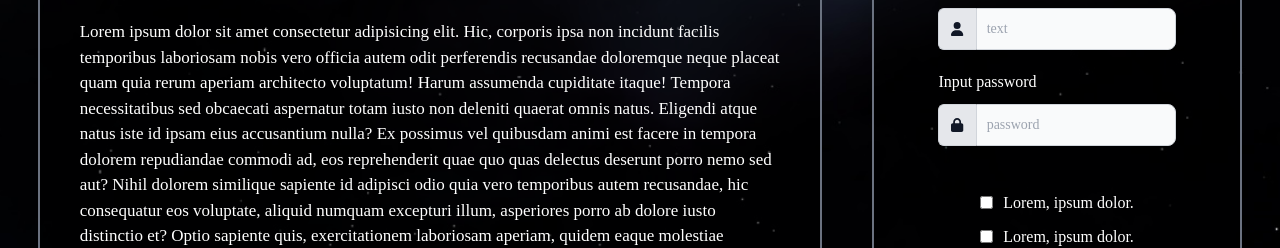
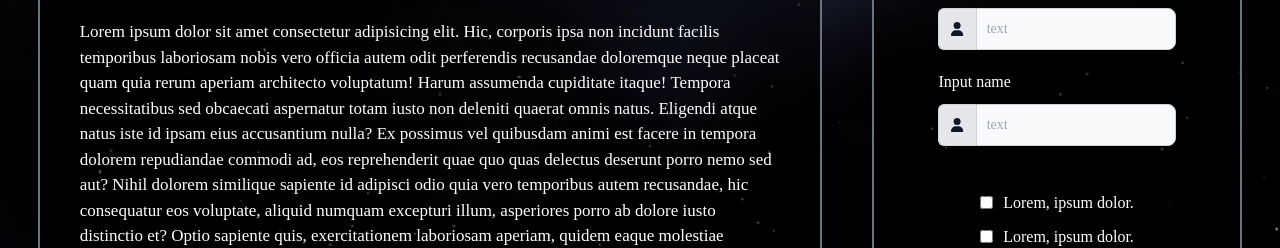
Before and after one commit to Yaroslav-Pa/Guild_site, a Nuxt app: page /apply in a window 1280 px wide. Shown: the part 276-524 px from the top of the page. Built offline with nearby package versions, Linux system fonts and the light colour scheme; a web font is replaced by a local one.

Commit message:
misc: comment responce
I'm not sure this should be commited or done.
TEXT ME NEXT TIME

```diff
--- a/pages/apply.vue
+++ b/pages/apply.vue
@@ -1,6 +1,9 @@
 <script setup>
-import inputField from "@/components/customInputField.vue";
-import inputCheckBox from "@/components/customCheckBox.vue";
+  // We need to fix this auto-import issue asap!
+  // the problem seems to lie the rendering part
+  // since the nuxt debug panel detects the components
+  import InputField from "@/components/CustomInputField.vue";
+  import InputCheckBox from "@/components/CustomCheckBox.vue";
 </script>
 <template>
   <div class="flex flex-row justify-center items-center gap-x-[50px]">
@@ -39,26 +42,27 @@ import inputCheckBox from "@/components/customCheckBox.vue";
       <div class="flex flex-col justify-center items-center gap-y-[45px]">
         <h1 class="text-[24px]">Membership application form</h1>
         <div class="flex flex-col gap-y-[20px]">
-          <inputField
-            title="Input name"
-            iconName="fa-solid fa-user"
-            type="text"
-          ></inputField>
-          <inputField
-            title="Input password"
-            iconName="fa-solid fa-lock"
-            type="password"
-          ></inputField>
+          <InputField
+            :title="'Input name'"
+            :iconName="'fa-solid fa-user'"
+            :type="'text'"
+          />
+          <InputField
+            :title="'Input name'"
+            :iconName="'fa-solid fa-user'"
+            :type="'text'"
+          />
         </div>
         <div class="flex flex-col gap-y-[10px]">
-          <inputCheckBox text="Lorem, ipsum dolor."></inputCheckBox>
-          <inputCheckBox text="Lorem, ipsum dolor."></inputCheckBox>
-          <inputCheckBox text="Lorem, ipsum dolor."></inputCheckBox>
-          <inputCheckBox text="Lorem, ipsum dolor."></inputCheckBox>
+          <InputCheckBox :text="'Lorem, ipsum dolor.'" />
+          <InputCheckBox :text="'Lorem, ipsum dolor.'" />
+          <InputCheckBox :text="'Lorem, ipsum dolor.'" />
+          <InputCheckBox :text="'Lorem, ipsum dolor.'" />
         </div>
 
         <div>
-          <!-- need re-do this butoon to componet but maybe not?  -->
+          <!-- Ya: need re-do this butoon to componet but maybe not?
+               Yo: I see no need yet. We're not reusing this kind of submit button anywhere -->
           <button
             type="submit"
             class="group relative h-full w-full py-[5px] px-[30px] overflow-hidden rounded-lg bg-black dark:bg-white shadow"
```
